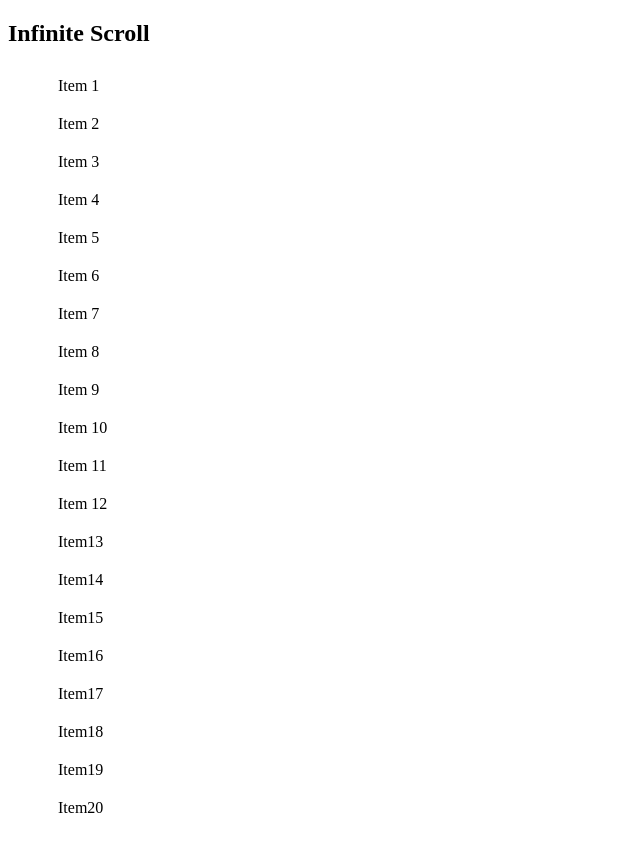
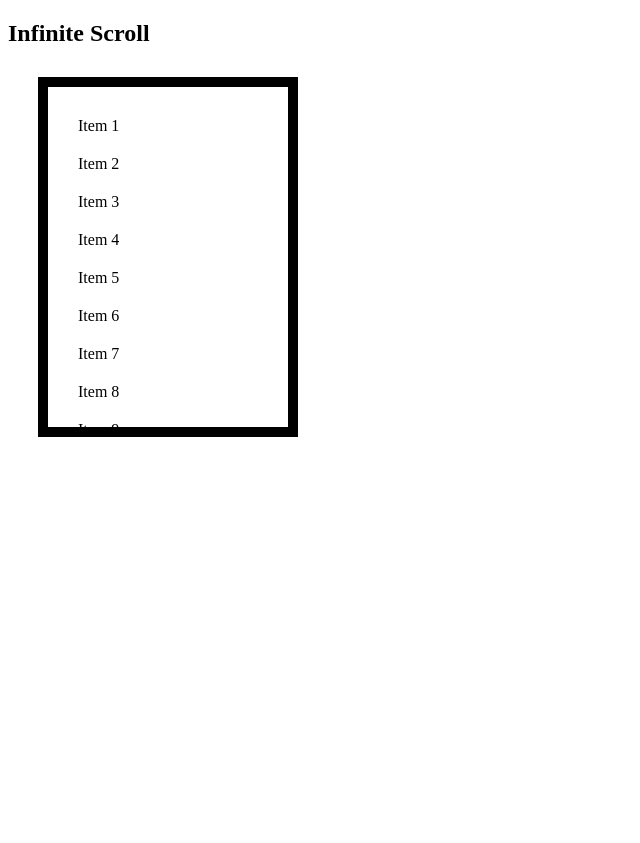
Before and after one commit to acciojob/infinite-scroll-Atith794, a website: page main.html in a window 1280 px wide. Shown: the whole page, without its empty margins (0-640 px from the left). After the commit the page ends 800 px from the top, so only its background shows below. Drawn offline with Linux system fonts and the light colour scheme.

Commit message:
created a submission

```diff
--- a/main.html
+++ b/main.html
@@ -11,8 +11,8 @@
   <body>
     <h2>Infinite Scroll</h2>
     <main>
-    <ol id="myList">
-		  <li>Item 1</li>
+    <ul id="infi-list">
+			<li>Item 1</li>
 		  <li>Item 2</li>
 		  <li>Item 3</li>
 		  <li>Item 4</li>
@@ -22,7 +22,7 @@
 		  <li>Item 8</li>
 		  <li>Item 9</li>
 		  <li>Item 10</li>
-	  </ol>
+	  </ul>
 <!-- 		 <ul id="myList">
         <!-- Default items will be added here
     </ul> -->
--- a/script.js
+++ b/script.js
@@ -1,60 +1,67 @@
 //your code here!
-// let infy = document.getElementById("infi-list");
-// let nextIdx = 11;
+let infy = document.getElementById("infi-list");
+let nextIdx = 11;
 
 
-// function addLi(){
-// for(let i = 0; i<10 ; i++)
-// {
-// 	const listitm = document.createElement("li");
-// 	listitm.textContent = "Item" + nextIdx;
-// 	infy.appendChild()listitm;
-// 	nextIdx++;
-// }
-// }
-// 	infy.addEventListener("scroll",function()=>{
-// 	if(infy.scrollTop + infy.clientHeight >= infy.scrollHeight)
-// 	{
-// 		addLi();
-// 	}
-// });
+function addLi(){
+	for(let i = 0; i<2 ; i++)
+	{
+		const listitm = document.createElement("li");
+		listitm.textContent = "Item" + nextIdx;
+		infy.appendChild(listitm);
+		nextIdx++;
+	}
+}
+infy.addEventListener("scroll",()=>{
+	if(window.scrollY + window.innerHeight >= document.documentElement.scrollHeight)
+	{
+		addLi();
+	}
+});
 
-// addLi();
+addLi();
 
 
-document.addEventListener("DOMContentLoaded", function() {
-    const myList = document.getElementById("myList");
 
-    // Function to add default list items
-    function addDefaultItems() {
-        for (let i = 11; i <= 12; i++) {
-            const listItem = document.createElement("li");
-            listItem.textContent = "Item " + i;
-            myList.appendChild(listItem);
-        }
-    }
-	let idx = 13;
-    // Function to add more items when the user scrolls to the end
-    function addMoreItems() {
-        const lastItem = myList.lastElementChild;
-        const lastItemOffset = lastItem.offsetTop + lastItem.clientHeight;
-        // const pageOffset = window.pageYOffset + window.innerHeight;
-		const pageOffset = window.scrollY + window.innerHeight;
 
-        if (pageOffset > lastItemOffset - 20) { // Add more items when close to the end (adjust this value as needed)
-            for (let i = 1; i <= 2; i++) {
-                const listItem = document.createElement("li");
-                // listItem.textContent = "Item" + (myList.childElementCount + i);
-				listItem.textContent = "Item" + (idx);
-                myList.appendChild(listItem);
-				idx++;
-            }
-        }
-    }
 
-    // Add default items
-    addDefaultItems();
 
-    // Add event listener to the window scroll event
-    window.addEventListener("scroll", addMoreItems);
-});
+
+
+
+// document.addEventListener("DOMContentLoaded", function() {
+//     const myList = document.getElementById("myList");
+
+//     // Function to add default list items
+//     function addDefaultItems() {
+//         for (let i = 11; i <= 12; i++) {
+//             const listItem = document.createElement("li");
+//             listItem.textContent = "Item " + i;
+//             myList.appendChild(listItem);
+//         }
+//     }
+// 	let idx = 13;
+//     // Function to add more items when the user scrolls to the end
+//     function addMoreItems() {
+//         const lastItem = myList.lastElementChild;
+//         const lastItemOffset = lastItem.offsetTop + lastItem.clientHeight;
+//         // const pageOffset = window.pageYOffset + window.innerHeight;
+// 		const pageOffset = window.scrollY + window.innerHeight;
+
+//         if (pageOffset > lastItemOffset - 20) { // Add more items when close to the end (adjust this value as needed)
+//             for (let i = 1; i <= 2; i++) {
+//                 const listItem = document.createElement("li");
+//                 // listItem.textContent = "Item" + (myList.childElementCount + i);
+// 				listItem.textContent = "Item" + (idx);
+//                 myList.appendChild(listItem);
+// 				idx++;
+//             }
+//         }
+//     }
+
+//     // Add default items
+//     addDefaultItems();
+
+//     // Add event listener to the window scroll event
+//     window.addEventListener("scroll", addMoreItems);
+// });
```
